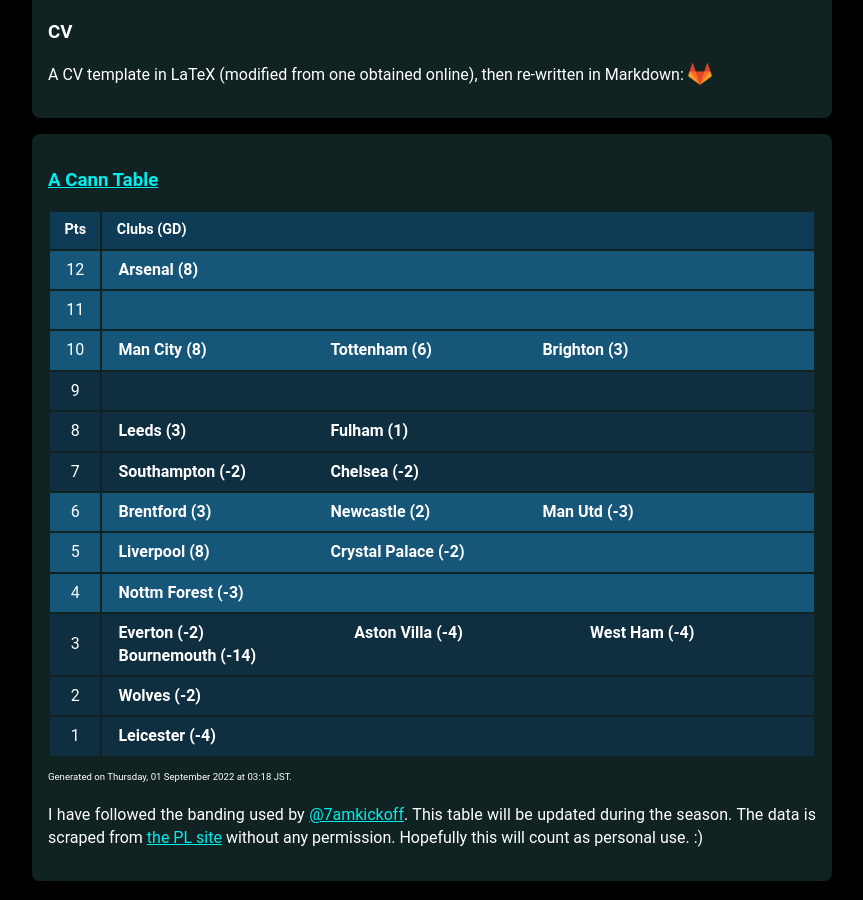
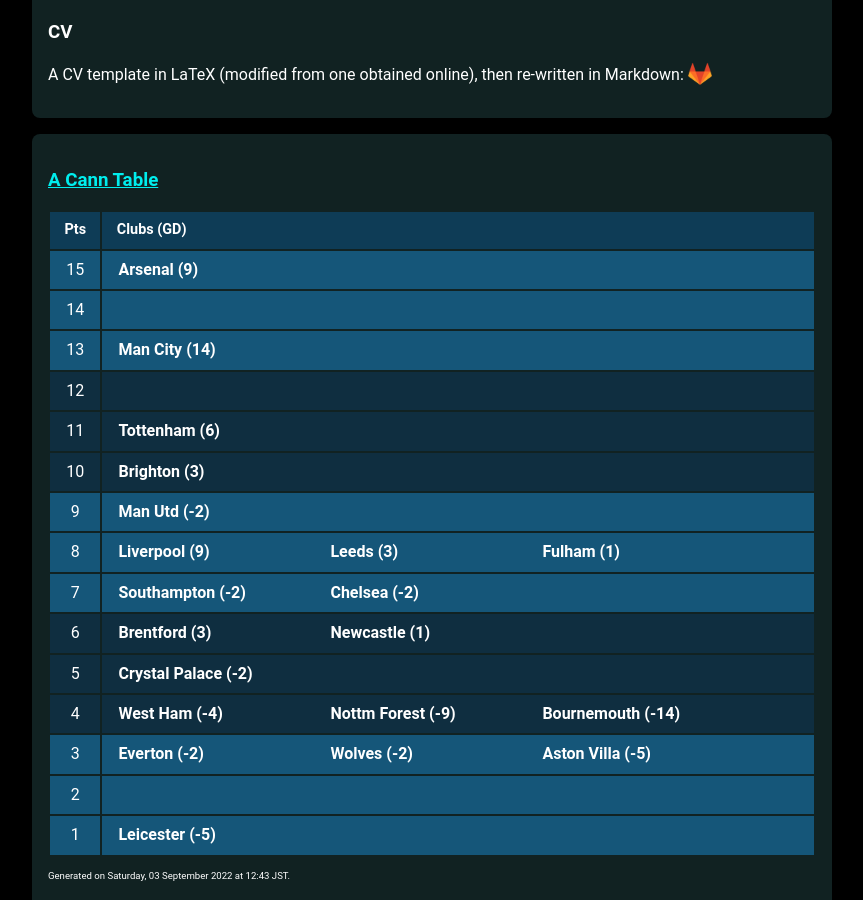
Before and after one commit to muru/muru.github.io, a Jekyll site: the page built from resources.md, in a window 1280 px wide and 900 px high, scrolled down 1235 px. Shown: the whole window, without its empty margins (208-1071 px from the left). Built offline with Jekyll 4.4.1, drawn with Linux system fonts in a browser that asks for light colours; some web fonts are replaced.

Commit message:
updated cann-table: Sat  3 Sep 12:43:31 JST 2022

```diff
--- a/cann-table.html
+++ b/cann-table.html
@@ -1,84 +1,99 @@
 <table id="cann-table">
 <thead> <th> Pts </th> <th> Clubs (GD) </th> </thead>
 	<tr class="cann-row-1">
-		<td class="cann-point"> 12 </td>
+		<td class="cann-point"> 15 </td>
 		<td class="cann-clubs">
-			<span class="club-name"> Arsenal (8) </span>
+			<span class="club-name"> Arsenal (9) </span>
 		</td>
  	</tr>
 	<tr class="cann-row-1">
-		<td class="cann-point"> 11 </td>
+		<td class="cann-point"> 14 </td>
 		<td class="cann-clubs">
 		</td>
  	</tr>
 	<tr class="cann-row-1">
-		<td class="cann-point"> 10 </td>
+		<td class="cann-point"> 13 </td>
 		<td class="cann-clubs">
-			<span class="club-name"> Man City (8) </span>
-			<span class="club-name"> Tottenham (6) </span>
-			<span class="club-name"> Brighton (3) </span>
+			<span class="club-name"> Man City (14) </span>
 		</td>
  	</tr>
 	<tr class="cann-row-2">
-		<td class="cann-point"> 9 </td>
+		<td class="cann-point"> 12 </td>
 		<td class="cann-clubs">
 		</td>
  	</tr>
 	<tr class="cann-row-2">
+		<td class="cann-point"> 11 </td>
+		<td class="cann-clubs">
+			<span class="club-name"> Tottenham (6) </span>
+		</td>
+ 	</tr>
+	<tr class="cann-row-2">
+		<td class="cann-point"> 10 </td>
+		<td class="cann-clubs">
+			<span class="club-name"> Brighton (3) </span>
+		</td>
+ 	</tr>
+	<tr class="cann-row-1">
+		<td class="cann-point"> 9 </td>
+		<td class="cann-clubs">
+			<span class="club-name"> Man Utd (-2) </span>
+		</td>
+ 	</tr>
+	<tr class="cann-row-1">
 		<td class="cann-point"> 8 </td>
 		<td class="cann-clubs">
+			<span class="club-name"> Liverpool (9) </span>
 			<span class="club-name"> Leeds (3) </span>
 			<span class="club-name"> Fulham (1) </span>
 		</td>
  	</tr>
-	<tr class="cann-row-2">
+	<tr class="cann-row-1">
 		<td class="cann-point"> 7 </td>
 		<td class="cann-clubs">
 			<span class="club-name"> Southampton (-2) </span>
 			<span class="club-name"> Chelsea (-2) </span>
 		</td>
  	</tr>
-	<tr class="cann-row-1">
+	<tr class="cann-row-2">
 		<td class="cann-point"> 6 </td>
 		<td class="cann-clubs">
 			<span class="club-name"> Brentford (3) </span>
-			<span class="club-name"> Newcastle (2) </span>
-			<span class="club-name"> Man Utd (-3) </span>
+			<span class="club-name"> Newcastle (1) </span>
+		</td>
+ 	</tr>
+	<tr class="cann-row-2">
+		<td class="cann-point"> 5 </td>
+		<td class="cann-clubs">
+			<span class="club-name"> Crystal Palace (-2) </span>
+		</td>
+ 	</tr>
+	<tr class="cann-row-2">
+		<td class="cann-point"> 4 </td>
+		<td class="cann-clubs">
+			<span class="club-name"> West Ham (-4) </span>
+			<span class="club-name"> Nottm Forest (-9) </span>
+			<span class="club-name"> Bournemouth (-14) </span>
 		</td>
  	</tr>
 	<tr class="cann-row-1">
-		<td class="cann-point"> 5 </td>
+		<td class="cann-point"> 3 </td>
 		<td class="cann-clubs">
-			<span class="club-name"> Liverpool (8) </span>
-			<span class="club-name"> Crystal Palace (-2) </span>
+			<span class="club-name"> Everton (-2) </span>
+			<span class="club-name"> Wolves (-2) </span>
+			<span class="club-name"> Aston Villa (-5) </span>
 		</td>
  	</tr>
 	<tr class="cann-row-1">
-		<td class="cann-point"> 4 </td>
+		<td class="cann-point"> 2 </td>
 		<td class="cann-clubs">
-			<span class="club-name"> Nottm Forest (-3) </span>
 		</td>
  	</tr>
-	<tr class="cann-row-2">
-		<td class="cann-point"> 3 </td>
-		<td class="cann-clubs">
-			<span class="club-name"> Everton (-2) </span>
-			<span class="club-name"> Aston Villa (-4) </span>
-			<span class="club-name"> West Ham (-4) </span>
-			<span class="club-name"> Bournemouth (-14) </span>
-		</td>
- 	</tr>
-	<tr class="cann-row-2">
-		<td class="cann-point"> 2 </td>
-		<td class="cann-clubs">
-			<span class="club-name"> Wolves (-2) </span>
-		</td>
- 	</tr>
-	<tr class="cann-row-2">
+	<tr class="cann-row-1">
 		<td class="cann-point"> 1 </td>
 		<td class="cann-clubs">
-			<span class="club-name"> Leicester (-4) </span>
+			<span class="club-name"> Leicester (-5) </span>
 		</td>
  	</tr>
 </table>
-<span id="cann-gen-note"> Generated on  Thursday, 01 September 2022 at 03:18 JST. </span>
+<span id="cann-gen-note"> Generated on  Saturday, 03 September 2022 at 12:43 JST. </span>
```
